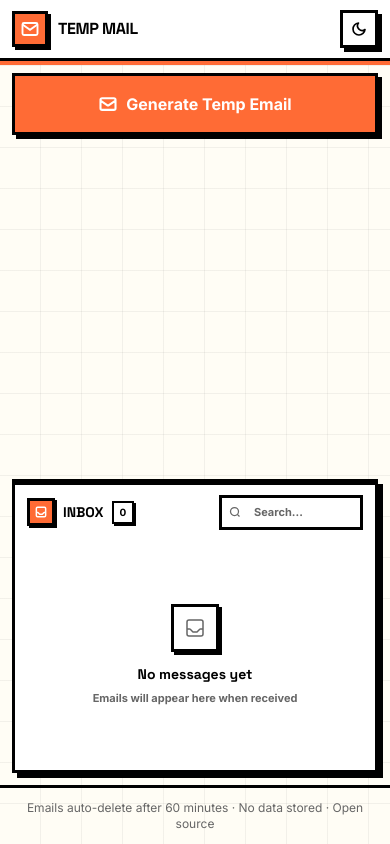
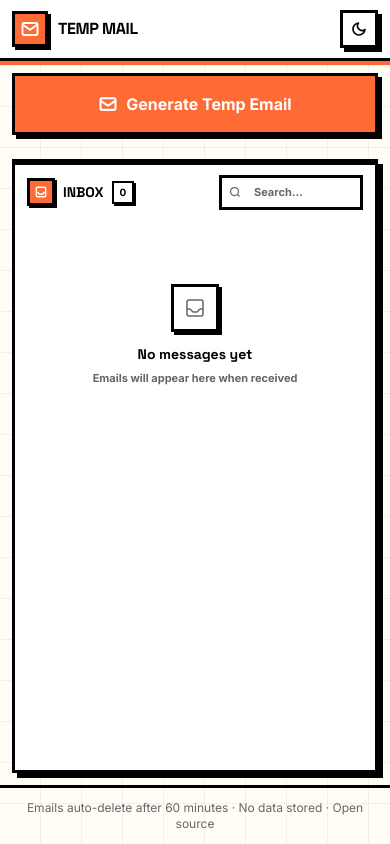
Before and after one commit to srfwtgh/Tempmail-service-, a React (Vite) app in the folder client/: page / in a window 390 px wide. Built offline with nearby package versions, Linux system fonts and the light colour scheme.

Commit message:
fix right-side clipping: remove global overflow-x, use clip on grid, add min-w-0/max-w-full guards

```diff
--- a/client/src/components/EmailPanel.jsx
+++ b/client/src/components/EmailPanel.jsx
@@ -5,9 +5,9 @@
   return (
     <>
       {/* ── Mobile bar ───────────────────────────────────────── */}
-      <div className="lg:hidden">
+      <div className="lg:hidden w-full max-w-full">
         {email ? (
-          <div className="flex items-center gap-2 px-3 py-2.5 border-b-3 border-[var(--neo-border)] bg-[var(--neo-card)]">
+          <div className="flex items-center gap-2 px-3 py-2.5 border-b-3 border-[var(--neo-border)] bg-[var(--neo-card)] w-full max-w-full">
             <div className="flex-1 min-w-0 flex items-center gap-2">
               <div className="neo-input rounded-none px-3 py-2 text-xs w-full truncate font-bold select-all cursor-text">
                 {email}
--- a/client/src/components/InboxView.jsx
+++ b/client/src/components/InboxView.jsx
@@ -3,7 +3,7 @@
 export default function InboxView({ messages, onQuickView, searchQuery, onSearchChange }) {
   return (
     <main className="flex flex-col min-h-0 p-3 lg:p-6 lg:pt-6">
-      <div className="neo-card rounded-none flex flex-col flex-1 min-h-0 animate-fade-up">
+      <div className="neo-card rounded-none flex flex-col flex-1 min-h-0 max-w-full animate-fade-up">
         {/* Header */}
         <div className="flex items-center justify-between px-3 lg:px-6 py-2.5 lg:py-4 neo-divider shrink-0">
           <div className="flex items-center gap-2 lg:gap-3">
--- a/client/src/index.css
+++ b/client/src/index.css
@@ -36,9 +36,6 @@
   --neo-toggle-off: #4B5563;
   --neo-scrollbar: #4B5563;
 }
-
-/* ── Global overflow guard ──────────────────────────────────── */
-html, body { overflow-x: hidden; }
 
 /* ── Background ──────────────────────────────────────────────── */
 .bg-neo {
@@ -208,8 +205,14 @@
 .app-grid {
   display: grid;
   grid-template-columns: 1fr;
-  grid-template-rows: auto 1fr auto;
+  grid-template-rows: auto auto 1fr auto;
   min-height: 100vh;
+  width: 100%;
+  max-width: 100%;
+  overflow-x: clip;
+}
+.app-grid > * {
+  min-width: 0;
 }
 @media (min-width: 1024px) {
   .app-grid {
```
